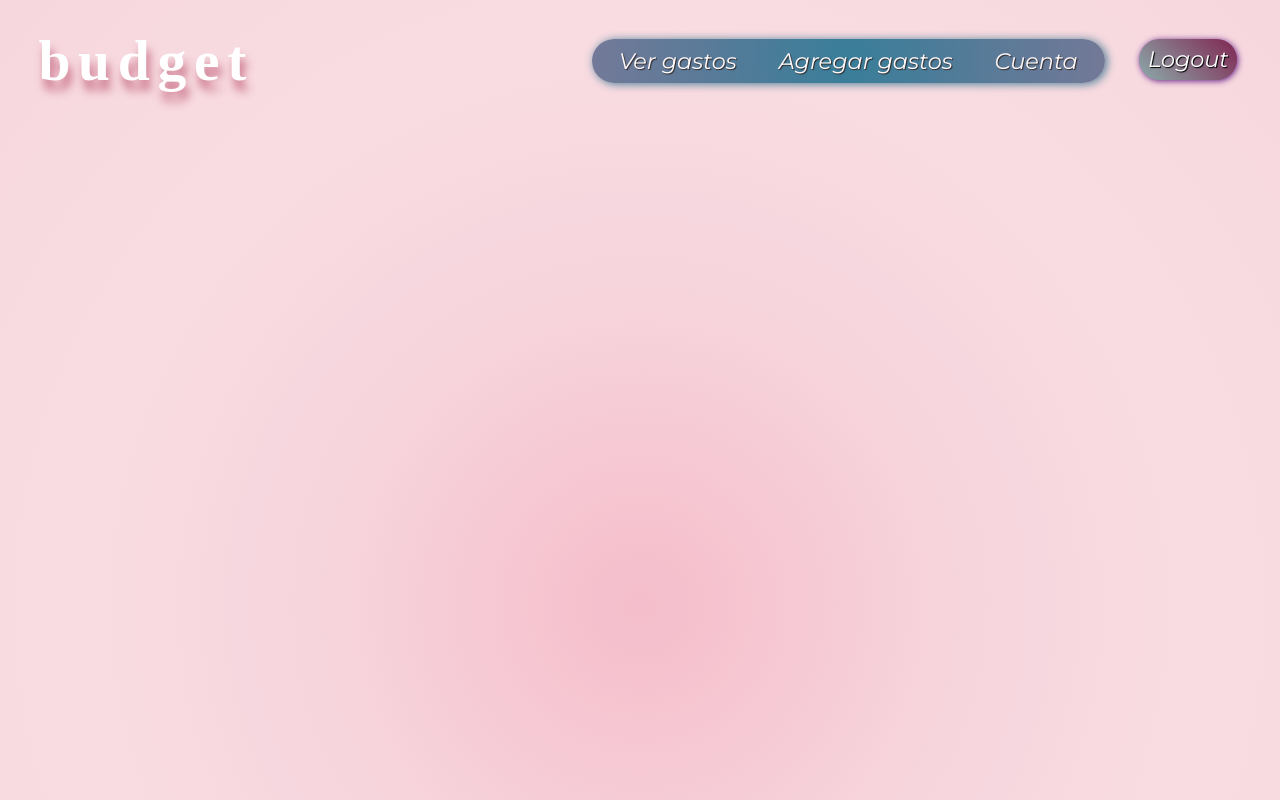
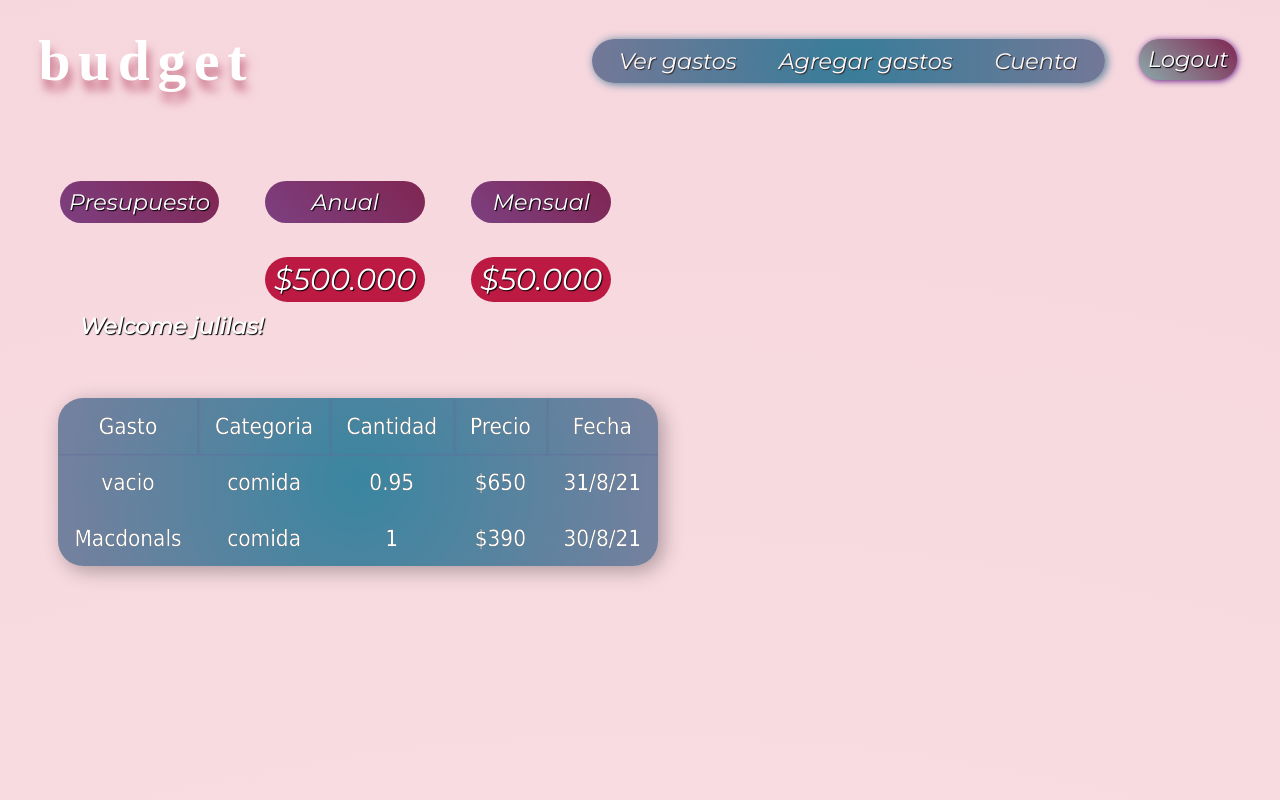
Before and after one commit to julianlastuvka/Budget, a Flask app: page / in a window 1280 px wide. Run offline with Flask 2, Linux system fonts and the light colour scheme; a user stored in the database is signed in; data comes from the database, SQL or seed files in the repository; both versions use the stored data as it was after the commit; some libraries are stand-ins or nearby versions.

Commit message:
font end stuff

```diff
--- a/app.py
+++ b/app.py
@@ -22,6 +22,68 @@ def login_required(f):
         return f(*args, **kwargs)
 
     return decorated_function
+
+
+
+
+@app.route("/", methods=["GET", "POST"])
+@login_required
+def index():
+
+    username = session["username"]
+    rows = db.execute("SELECT * from history WHERE id = ?", session["user_id"])
+
+    print(f"\n\n\n  {rows}  \n\n\n\n")
+
+    return render_template("index.html", username=username, rows=rows)
+
+
+
+
+@app.route("/agregar", methods=["GET", "POST"])
+@login_required
+def agregar():
+
+    if request.method == "POST":
+        nombre_gasto = request.form.get("nombre_gasto")
+        categoria = request.form.get("cat")
+        subcat = request.form.get("sub_cat")
+        fecha = request.form.get("fecha")
+        precio = request.form.get("precio")
+        cantidad = request.form.get("cant")
+
+        #checking for blank fields.
+        if not nombre_gasto or not categoria or not subcat or not fecha or not precio or not cantidad:
+            # TO DO
+            # MESSAGE: ONE OR MORE FIELDS LEFT BLANK
+            return render_template("agregar.html")
+        # --------------------------------------------------------
+        # check for valid precio and cantidad
+        try:
+            precio = float(precio)
+            cantidad = float(cantidad)
+        except ValueError:
+            # TODO
+            # ERROR MESSAGE: INVALID PRICE OR QUANTITY
+            return render_template("agregar.html")
+        # --------------------------------------------------------
+        # check for valid fecha
+        try:
+            dia = int(fecha[0:2])
+            mes = int(fecha[3:5])
+            anio = int(fecha[6:8])
+        except:
+            ## TODO
+            ## ERROR MESSAGE: INVALID DATE
+            return render_template("agregar.html")
+
+        db.execute("INSERT INTO history VALUES (?,?,?,?,?,?,?,?,?)", session["user_id"], nombre_gasto, categoria, subcat, cantidad, precio, fecha[0:2], fecha[3:5], fecha[6:8])
+        # TODO
+        # return success message
+        return render_template("agregar.html", nombre_gasto=nombre_gasto)
+
+    else:
+        return render_template("agregar.html")
 
 @app.route("/login", methods=["GET", "POST"])
 def login():
@@ -48,6 +110,7 @@ def login():
 
         # Remember which user has logged in
         session["user_id"] = rows[0]["id"]
+        session["username"] = rows[0]["username"]
 
         # Redirect user to home page
         return redirect("/")
@@ -96,15 +159,5 @@ def register():
         return render_template("register.html")
 
 
-@app.route("/", methods=["GET", "POST"])
-@login_required
-def index():
-    return render_template("index.html")
-
-@app.route("/agregar")
-@login_required
-def agregar():
-    return render_template("agregar.html")
-
 if __name__ == "__main__":
     app.run()
--- a/static/styles.css
+++ b/static/styles.css
@@ -128,7 +128,7 @@ nav{
 /* ---------------------------- INPUT GASTOS --------------------------------*/
 
 .input-gasto{
-    margin:4vw; ;
+    margin:4vw;
 }
 
 
@@ -147,9 +147,9 @@ nav{
     border: none;
 }
 
-::placeholder {
-
+.form-control::placeholder {
     color: rgba(37, 34, 34, 0.425);
+    font-size: 1.6vh;
     font-family: -apple-system, BlinkMacSystemFont, 'Segoe UI', Roboto, Oxygen, Ubuntu, Cantarell, 'Open Sans', 'Helvetica Neue', sans-serif;
 }
 
@@ -276,3 +276,56 @@ nav{
     background-color: rgba(0, 0, 255, 0.712);
 
 }
+
+
+/*------------------------------------ HISTORY TABLE ---------------------------------------------  */
+
+.table-history.container{
+    position: absolute;
+	top: 50%;
+	left: 50%;
+	transform: translate(-50%, -50%);
+}
+
+.table-history {
+    width: 600px;
+    border-collapse: collapse;
+    overflow: hidden;
+    box-shadow: 5px 5px 20px rgba(0, 0, 0, 0.3);
+    margin-left :4.5vw;
+    margin-top: 30px;
+    border-radius: 25px;
+    background: radial-gradient(circle, #086788 0%, rgb(83, 97, 134) 100%);
+}
+.table-history th, .table-history td {
+    padding: 15px;
+    background-color: rgba(255,255,255,0.2);
+    color: #fff;
+    box-shadow: 1px 1px 2px rgba(61, 68, 129, 0.685);
+    font-family: "Tahoma";
+    text-shadow: 0px 0px 0px #000000;
+}
+.table-history thead {
+    text-align: center;
+}
+/*
+.table-history tbody tr:hover {
+    background-color: rgba(255,255,255,0.3);
+} */
+
+
+.table-history tbody td {
+    position: relative;
+    text-align: center;
+}
+
+.table-history tbody td:hover:before {
+    content: "";
+    position: absolute;
+    left: 0;
+    right: 0;
+    top: -9999px;
+    bottom: -9999px;
+    background-color: rgba(255, 255, 255, 0.062);
+
+}
--- a/templates/index.html
+++ b/templates/index.html
@@ -1,9 +1,50 @@
 {% extends "layout.html" %}
 
 {% block title %}
-    Index
+Index
 {% endblock %}
 
 {% block body %}
+{% if username %}
+<h1 style="margin-left: 80px;">Welcome {{username}}!</h1>
+<br>
+{% endif%}
+
+<div class="filtrar-historial-container">
+
+
+
+
+
+
+</div>
+
+
+<!-- TABLA HISTORIAL DE GASTOS-->
+
+<div class="table-history-container">
+    <table class="table-history">
+        <thead>
+            <tr>
+                <td>Gasto</td>
+                <td>Categoria</td>
+                <td>Cantidad</td>
+                <td>Precio</td>
+                <td>Fecha</td>
+            </tr>
+        </thead>
+
+        {% for row in rows %}
+        <tr>
+            <td>{{row["nombre_gasto"]}}</td>
+            <td>{{row["categoria"]}}</td>
+            <td>{{row["cantidad"]}}</td>
+            <td>${{row["precio"]}}</td>
+            <td>{{row["dia"]}}/{{row["mes"]}}/{{row["anio"]}}</td>
+        </tr>
+        {% endfor %}
+    </table>
+
+</div>
 
 {% endblock %}
--- a/templates/layout.html
+++ b/templates/layout.html
@@ -29,6 +29,26 @@
         </nav>
     </header>
 
+    <table class="presupuesto">
+        <thead>
+            <tr>
+                <td>Presupuesto</td>
+                <td>Anual</td>
+                <td>Mensual</td>
+            </tr>
+        </thead>
+
+        <tbody>
+            <tr>
+                <td></td>
+            </tr>
+            <tr class="presupuesto__body">
+                <td id="empty"></td>
+                <td>$500.000</td>
+                <td>$50.000</td>
+            </tr>
+        </tbody>
+    </table>
     {% block body%} {% endblock %}
 </body>
 
```
Also changed, not shown: templates/agregar.html (+10 -31 lines), budget-db.db, 4 other files.
